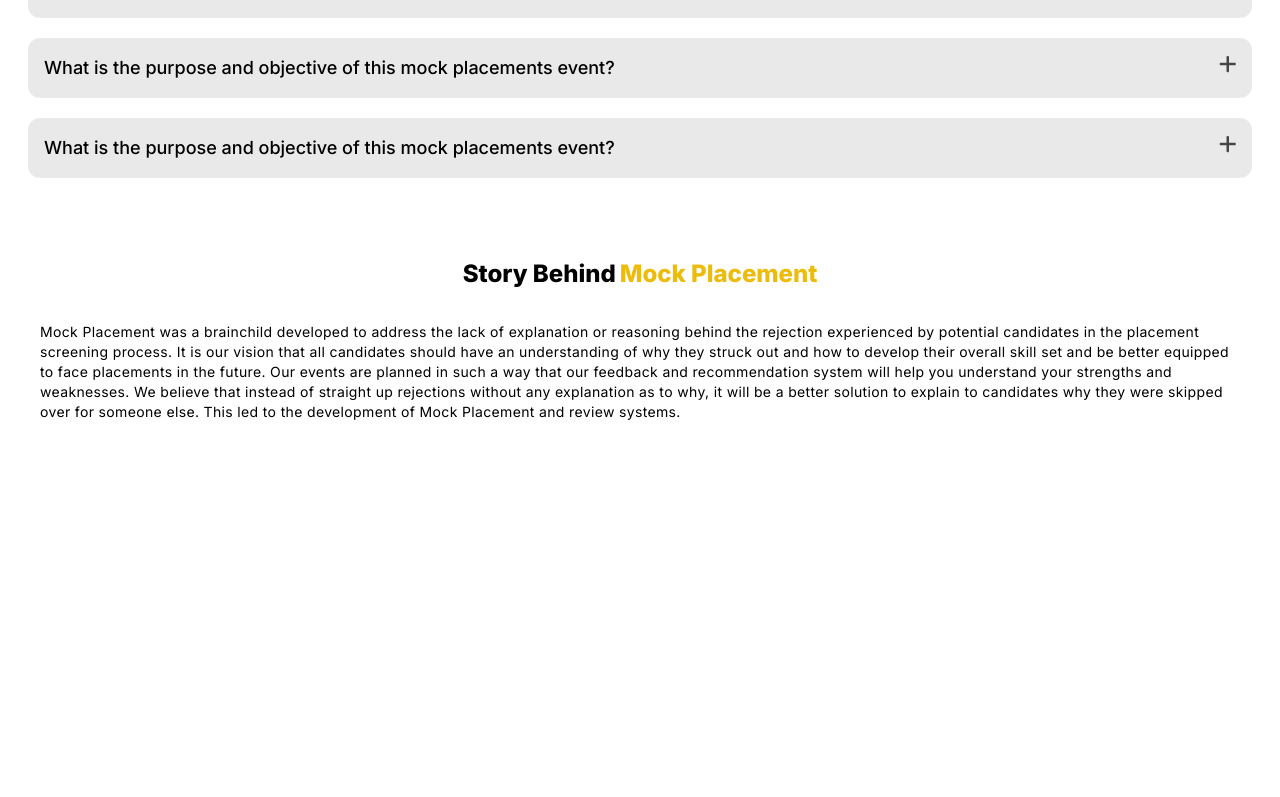
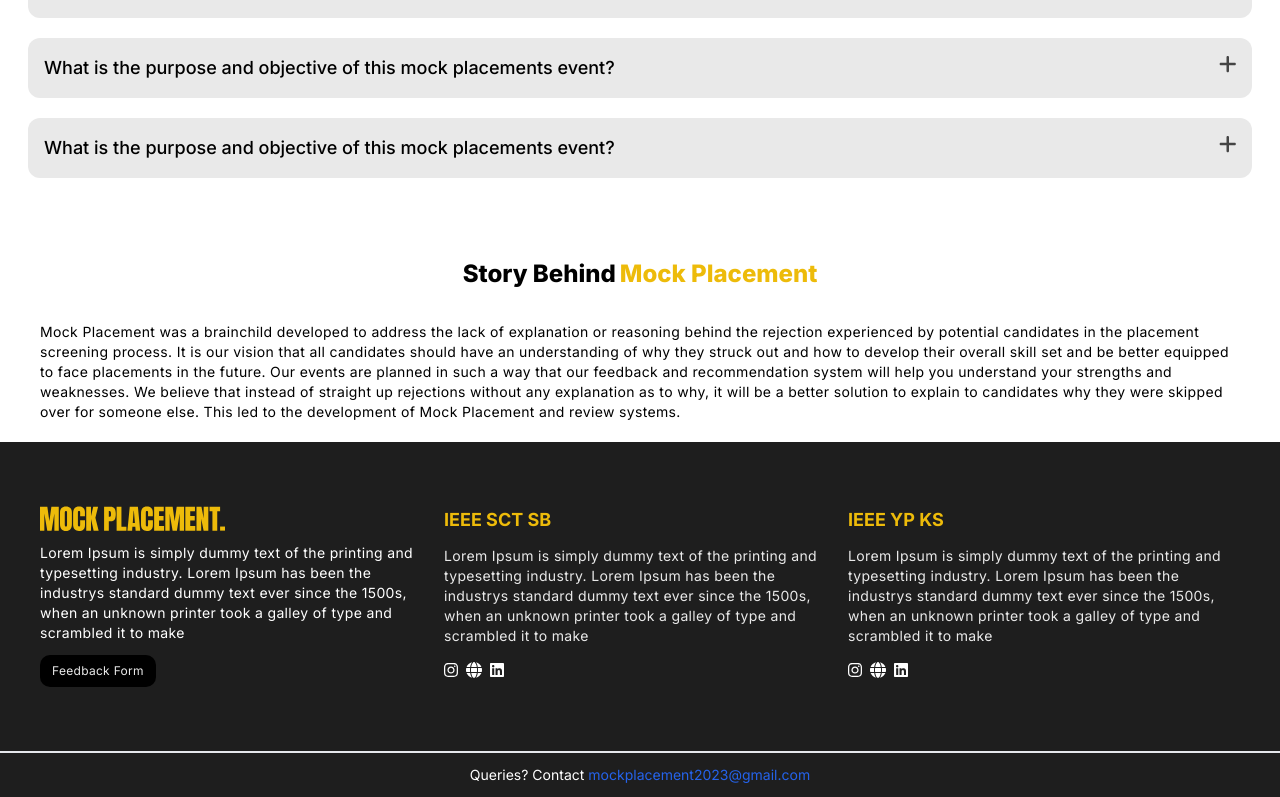
Before and after one commit to ajithrt007/mock-placement, a Next.js app: page / in a window 1280 px wide. Shown: the part 4938-5735 px from the top of the page. Before the commit the page ends 5380 px from the top, so only its background shows below. Built offline with nearby package versions, Linux system fonts and the light colour scheme.

Commit message:
Footer Added

```diff
--- a/package.json
+++ b/package.json
@@ -10,6 +10,7 @@
   },
   "dependencies": {
     "@fortawesome/fontawesome-svg-core": "^6.4.2",
+    "@fortawesome/free-brands-svg-icons": "^6.4.2",
     "@fortawesome/free-regular-svg-icons": "^6.4.2",
     "@fortawesome/free-solid-svg-icons": "^6.4.2",
     "@fortawesome/react-fontawesome": "^0.2.0",
--- a/src/app/layout.tsx
+++ b/src/app/layout.tsx
@@ -2,8 +2,11 @@
 import type { Metadata } from 'next'
 import { Inter } from 'next/font/google'
 import { FontAwesomeIcon } from '@fortawesome/react-fontawesome'
-import { faBars } from '@fortawesome/free-solid-svg-icons'
+import { faBars,faGlobe } from '@fortawesome/free-solid-svg-icons'
+import {faInstagram, faLinkedin } from '@fortawesome/free-brands-svg-icons'
 import Script from 'next/script'
+import Button from '@/components/Button.component'
+import { redirect } from 'next/navigation'
 
 const inter = Inter({ subsets: ['latin'] })
 
@@ -41,7 +44,7 @@
           <div className='text-sm tracking-wide bg-[#EDBB0A] flex items-center h-[30px]'>
             Deadline to Register: 16th September 2023
           </div>
-            <div className='w-[100vw] bg-[#1E1E1E] flex px-5 justify-between items-center h-[60px] z-20'>
+            <div className='w-full bg-[#1E1E1E] flex px-5 justify-between items-center h-[60px] z-20'>
               <img src="/mockplacement-yellow.svg" alt="" className='h-[25px]'/>
               <div className='text-white flex gap-5'>
                   <button className=''>
@@ -51,6 +54,40 @@
             </div>
         </div>
         {children}
+        <div className='w-full bg-[#1E1E1E] flex md:px-10 px-7 py-16 gap-3 flex-wrap md:flex-nowrap justify-between' >
+          <div className='flex flex-col items-start gap-3'>
+            <img src="/mockplacement-yellow.svg" alt="" className='h-[25px]'/>
+            <p className='text-white text-sm tracking-wide'>
+              Lorem Ipsum is simply dummy text of the printing and typesetting industry. Lorem Ipsum has been the industrys standard dummy text ever since the 1500s, when an unknown printer took a galley of type and scrambled it to make
+            </p>
+            <a href="https://nextjs.org/docs/app/api-reference/functions/redirect" className="py-2 px-3 rounded-[10px] bg-black text-[#E9E9E9] text-xs tracking-wide" target="_blank" rel="noopener noreferrer">Feedback Form</a>
+          </div>
+
+          <div className='flex flex-col items-start gap-3'>
+            <h1 className='text-lg font-bold text-[#EDBB0A]'>IEEE SCT SB</h1>
+            <p className='text-[#E9E9E9] text-sm tracking-wide'>
+              Lorem Ipsum is simply dummy text of the printing and typesetting industry. Lorem Ipsum has been the industrys standard dummy text ever since the 1500s, when an unknown printer took a galley of type and scrambled it to make
+            </p>
+            <div className='flex gap-2'>
+              <a href="https://www.instagram.com/ieeesctsb/" target="_blank" rel="noopener noreferrer"><FontAwesomeIcon icon={faInstagram} className='text-white hover:text-[#E9E9E9]'/></a>
+              <a href="https://ieeesctsb.org/" target="_blank" rel="noopener noreferrer"><FontAwesomeIcon icon={faGlobe} className='text-white hover:text-[#E9E9E9]'/></a>
+              <a href="https://www.linkedin.com/company/ieeesctsb/" target="_blank" rel="noopener noreferrer"><FontAwesomeIcon icon={faLinkedin} className='text-white hover:text-[#E9E9E9]'/></a>
+            </div>
+          </div>
+
+          <div className='flex flex-col items-start gap-3'>
+            <h1 className='text-lg font-bold text-[#EDBB0A]'>IEEE YP KS</h1>
+            <p className='text-[#E9E9E9] text-sm tracking-wide'>
+              Lorem Ipsum is simply dummy text of the printing and typesetting industry. Lorem Ipsum has been the industrys standard dummy text ever since the 1500s, when an unknown printer took a galley of type and scrambled it to make
+            </p>
+            <div className='flex gap-2'>
+              <a href="https://www.instagram.com/ieeekeralayp/" target="_blank" rel="noopener noreferrer"><FontAwesomeIcon icon={faInstagram} className='text-white hover:text-[#E9E9E9]'/></a>
+              <a href="https://yp.ieeekerala.org/" target="_blank" rel="noopener noreferrer"><FontAwesomeIcon icon={faGlobe} className='text-white hover:text-[#E9E9E9]'/></a>
+              <a href="https://www.linkedin.com/company/ieee-kerala-young-professionals/" target="_blank" rel="noopener noreferrer"><FontAwesomeIcon icon={faLinkedin} className='text-white hover:text-[#E9E9E9]'/></a>
+            </div>
+          </div>
+        </div>
+        <div className='border-t-2 text-white flex justify-center items-center bottom-0 bg-[#1E1E1E] w-full p-3 text-sm gap-1 '>Queries? Contact <a href="mailto:mockplacement2023@gmail.com" className='underline-offset-1 text-blue-600'>mockplacement2023@gmail.com</a></div>
       </body>
     </html>
   )
--- a/src/app/page.tsx
+++ b/src/app/page.tsx
@@ -63,8 +63,8 @@
               <h1 className='font-extrabold text-2xl whitespace-nowrap text-center'>The Mock Placement</h1>
               <p>A panel discussion on the topic  &quot;Will AI Replace Human Beings?&quot; as part of our mock placement event. This engaging session will feature a diverse panel of experts who will share their insights on the impact of AI and automation on various industries. The event will be broadcasted live on YouTube and other social media platforms to encourage a broader audience to join the conversation.</p>
               <div className='flex gap-5'>
-                <Button buttontext="Leaderboard" buttoncolor="#FFFFFF" buttonAction={()=>{router.push('/leaderboard')}}/>
-                <Button buttontext="View Details" buttoncolor="#EDBB0A" buttonAction={()=>{router.push('/mockplacement')}}/>
+                <Button buttontext="Leaderboard" buttoncolor="#EDBB0A" buttonAction={()=>{router.push('/leaderboard')}}/>
+                {/* <Button buttontext="View Details" buttoncolor="#EDBB0A" buttonAction={()=>{router.push('/mockplacement')}}/> */}
               </div>
 
             </div>
--- a/src/app/register/page.tsx
+++ b/src/app/register/page.tsx
@@ -179,7 +179,6 @@
             </form>}
 
             </div>
-            <div className='flex justify-center items-center bottom-0 bg-[#D9D9D9] w-full p-3 text-sm gap-1'>Queries? Contact <a href="mailto:mockplacement2023@gmail.com" className='underline-offset-1 text-blue-600'>mockplacement2023@gmail.com</a></div>
         </>
     )
 }
```
Also changed, not shown: 1 other file (tests, documents, lock files or other folders).
